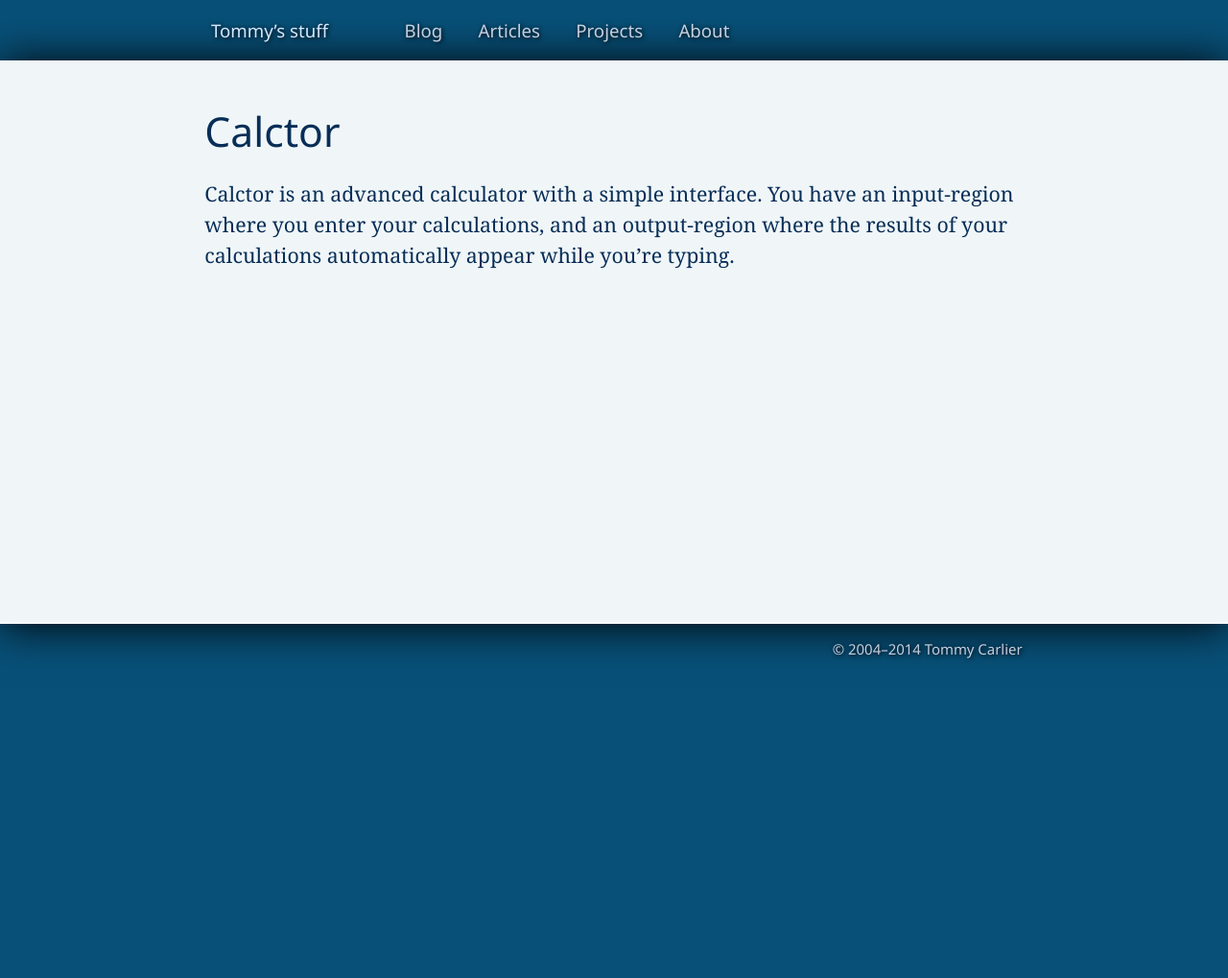
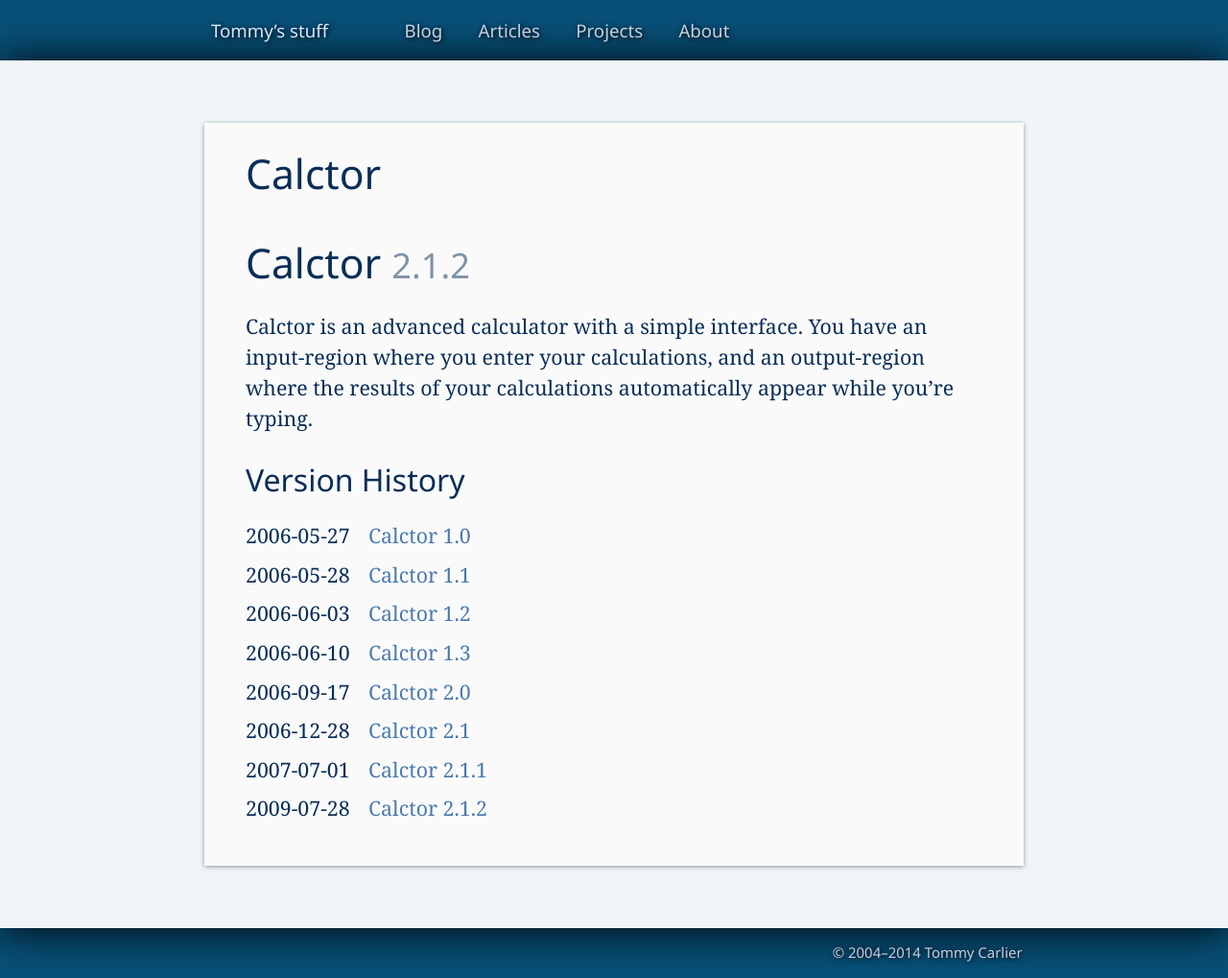
Before and after one commit to tommy-carlier/www.tcx.be, a Jekyll site: the page built from projects/calctor/index.html, in a window 1280 px wide. Shown: the whole page at 96% size. Built offline with Jekyll 4.4.1, drawn with Linux system fonts in a browser that asks for light colours; before the commit the page ends 900 px from its top, so only the background shows below that.

Commit message:
Updated project page for Calctor

```diff
--- a/_data/projects.yaml
+++ b/_data/projects.yaml
@@ -2,6 +2,7 @@
   title: Calctor
   version: 2.1.2
   download:
+  size: 643 KB
   description: Calctor is an advanced calculator with a simple interface. You have an input-region where you enter your calculations, and an output-region where the results of your calculations automatically appear while you’re typing.
 
 - id: screen-capture
--- a/projects/calctor/index.html
+++ b/projects/calctor/index.html
@@ -1,8 +1,20 @@
 ---
-layout: default
+layout: post
 title: Calctor
 ---
 
 {% assign project = site.data.projects | where:"id","calctor" | first %}
-<h1>{{project.title}}</h1>
+<h1>{{project.title}} <small>{{project.version}}</small></h1>
 <p>{{project.description}}</p>
+
+<h2>Version History</h2>
+<dl>
+  <dt class="date">2006-05-27</dt><dd><a href="#">Calctor 1.0</a></dd>
+  <dt class="date">2006-05-28</dt><dd><a href="#">Calctor 1.1</a></dd>
+  <dt class="date">2006-06-03</dt><dd><a href="#">Calctor 1.2</a></dd>
+  <dt class="date">2006-06-10</dt><dd><a href="#">Calctor 1.3</a></dd>
+  <dt class="date">2006-09-17</dt><dd><a href="#">Calctor 2.0</a></dd>
+  <dt class="date">2006-12-28</dt><dd><a href="#">Calctor 2.1</a></dd>
+  <dt class="date">2007-07-01</dt><dd><a href="#">Calctor 2.1.1</a></dd>
+  <dt class="date">2009-07-28</dt><dd><a href="#">Calctor 2.1.2</a></dd>
+</dl>
```
